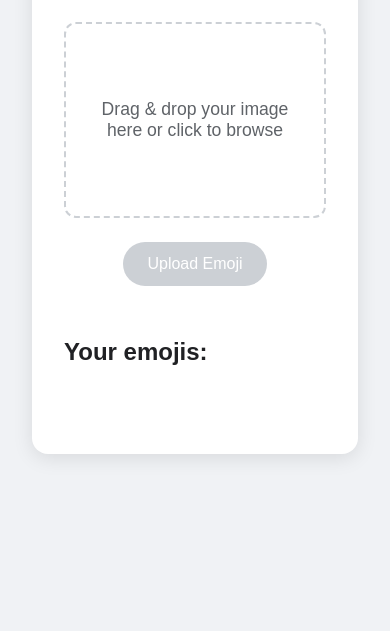
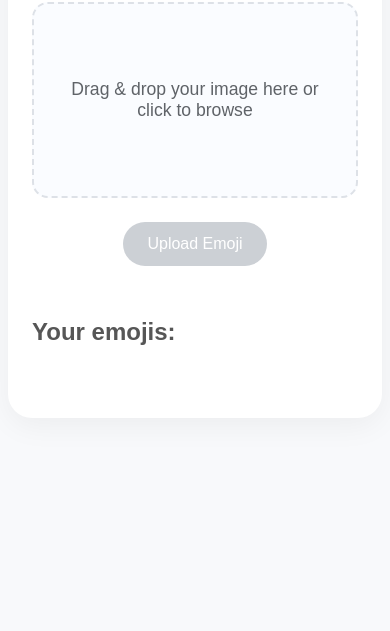
Before and after one commit to codingkatty/bemojify, a website: page index.html in a window 390 px wide. Shown: the part 277-908 px from the top of the page. After the commit the page ends 860 px from the top, so only its background shows below. Drawn offline with Linux system fonts and the light colour scheme; a web font is replaced by a local one.

Commit message:
Update styles.css

```diff
--- a/styles.css
+++ b/styles.css
@@ -1,15 +1,17 @@
 :root {
-    --primary-color: #1a73e8;
-    --hover-color: #1557b0;
-    --bg-color: #f0f2f5;
-    --text-color: #202124;
+    --primary-color: #94c2f3;
+    --hover-color: #7ba7d8;
+    --bg-color: #f8f9fb;
+    --text-color: #565656;
+    --border-color: #dde1e7;
+    --shadow-color: rgba(0, 0, 0, 0.05);
 }
 
 body {
     font-family: 'Parkinsans', sans-serif;
     background-color: var(--bg-color);
     margin: 0;
-    padding: 2rem;
+    padding: 1rem;
     min-height: 100vh;
     display: flex;
     justify-content: center;
@@ -19,11 +21,12 @@ body {
 #container {
     background: #ffffff;
     padding: 2rem;
-    border-radius: 16px;
-    box-shadow: 0 4px 20px rgba(0, 0, 0, 0.1);
+    border-radius: 24px;
+    box-shadow: 0 8px 30px var(--shadow-color);
     max-width: 800px;
     margin: 0 auto;
     width: 90%;
+    overflow: hidden;
 }
 
 #upload {
@@ -31,18 +34,19 @@ body {
 }
 
 #drop-zone {
-    border: 2px dashed #ccd0d5;
-    border-radius: 12px;
+    border: 2px dashed var(--border-color);
+    border-radius: 16px;
     padding: 2rem;
     text-align: center;
     cursor: pointer;
     transition: all 0.3s ease;
     margin-bottom: 1.5rem;
+    background-color: rgba(148, 194, 243, 0.05);
 }
 
 #drop-zone:hover, #drop-zone.dragover {
-    border-color: #1a73e8;
-    background-color: rgba(26, 115, 232, 0.05);
+    border-color: var(--primary-color);
+    background-color: rgba(148, 194, 243, 0.1);
 }
 
 .drop-content {
@@ -74,11 +78,18 @@ button {
     cursor: pointer;
     font-size: 1rem;
     font-weight: 500;
-    transition: background-color 0.3s ease;
+    transition: all 0.3s ease;
 }
 
 button:hover {
     background-color: var(--hover-color);
+    transform: translateY(-1px);
+}
+
+button:disabled {
+    background-color: var(--border-color);
+    cursor: not-allowed;
+    transform: none;
 }
 
 #emojis {
@@ -91,18 +102,31 @@ button:hover {
 
 #emojis h2 {
     width: 100%;
-    color: #202124;
+    color: var(--text-color);
     margin-bottom: 1rem;
+    font-size: 1.5rem;
+    display: inline-block;
+    vertical-align: middle;
 }
 
-#emojis img {
-    height: 24px;
-    width: 24px;
+#emoji-grid {
+    display: inline-flex;
+    flex-wrap: wrap;
+    gap: 0.5rem;
+    align-items: center;
     vertical-align: middle;
-    transition: transform 0.2s ease;
+    margin-left: 1rem;
 }
 
-#emojis img:hover {
+#emoji-grid img {
+    height: 1.5rem;
+    width: 1.5rem;
+    object-fit: contain;
+    transition: transform 0.2s ease;
+    vertical-align: middle;
+}
+
+#emoji-grid img:hover {
     transform: scale(1.2);
 }
 
@@ -110,6 +134,7 @@ h1 {
     text-align: center;
     color: var(--primary-color);
     margin-bottom: 2rem;
+    font-size: 2.5rem;
 }
 
 #preview-container {
@@ -156,7 +181,7 @@ h1 {
     left: 0;
     width: 100%;
     height: 100%;
-    background: rgba(0, 0, 0, 0.5);
+    background: rgba(248, 249, 251, 0.95);
     justify-content: center;
     align-items: center;
 }
@@ -164,8 +189,8 @@ h1 {
 .popup-content {
     background: white;
     padding: 2rem;
-    border-radius: 12px;
-    text-align: center;
+    border-radius: 24px;
+    box-shadow: 0 8px 30px var(--shadow-color);
 }
 
 .format-options {
@@ -181,3 +206,27 @@ h1 {
     margin-top: 1rem;
     display: none;
 }
+
+@media (max-width: 768px) {
+    body {
+        padding: 0.5rem;
+    }
+
+    #container {
+        padding: 1.5rem;
+        width: 95%;
+    }
+
+    h1 {
+        font-size: 2rem;
+    }
+
+    #emojis h2 {
+        display: block;
+        margin-bottom: 0.5rem;
+    }
+
+    #emoji-grid {
+        margin-left: 0;
+    }
+}
```
